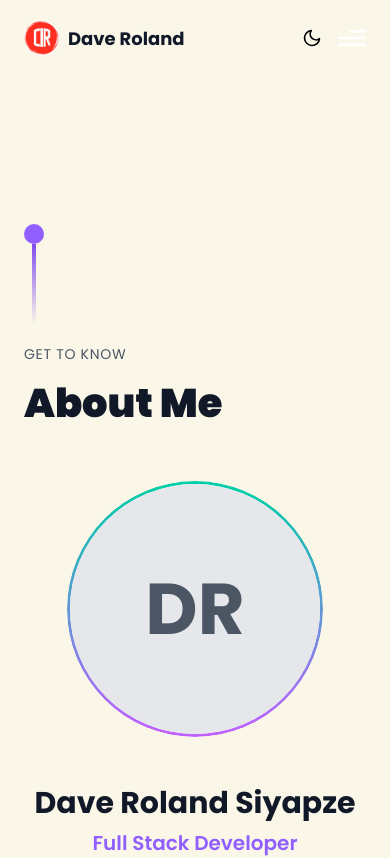
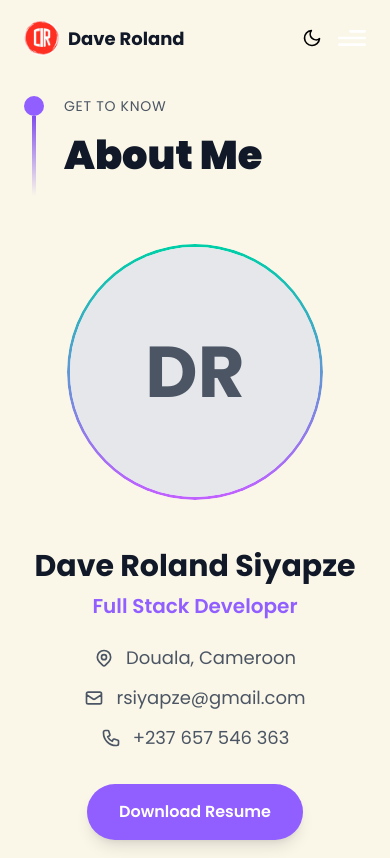
Before and after one commit to Roland-Siyapze/SiyapzeDavePortfolio, a React (Vite) app: page /about in a window 390 px wide. Shown: the top 858 px of the page. Built offline with nearby package versions, Linux system fonts and the light colour scheme.

Commit message:
style(ui): adjust hero section layout and spacing on about page

```diff
--- a/src/components/AboutPage.jsx
+++ b/src/components/AboutPage.jsx
@@ -32,7 +32,7 @@ const SkillCard = ({ index, title, skills, icon }) => {
   const { isDarkMode } = useTheme();
 
   return (
-    <Tilt className="xs:w-[280px] w-full">
+    <Tilt className="w-full">
       <motion.div
         variants={fadeIn("right", "spring", index * 0.15, 0.75)}
         className="w-full green-pink-gradient p-[1px] rounded-[20px]"
@@ -162,10 +162,10 @@ const AboutPage = () => {
   return (
     <div className="min-h-screen bg-primary">
       {/* Hero Section */}
-      <div className={`${styles.paddingX} pt-32 pb-16`}>
+      <div className={`${styles.paddingX} pb-16`}>
         <motion.div variants={textVariant()}>
           {/* Section Header Style */}
-          <div className="flex flex-col md:flex-row items-start gap-5">
+          <div className="flex flex-row items-start gap-5">
             <div className="flex flex-col justify-center items-center">
               <div className="w-5 h-5 rounded-full bg-[#915EFF]" />
               <div className="w-1 sm:h-32 h-20 violet-gradient" />
```
